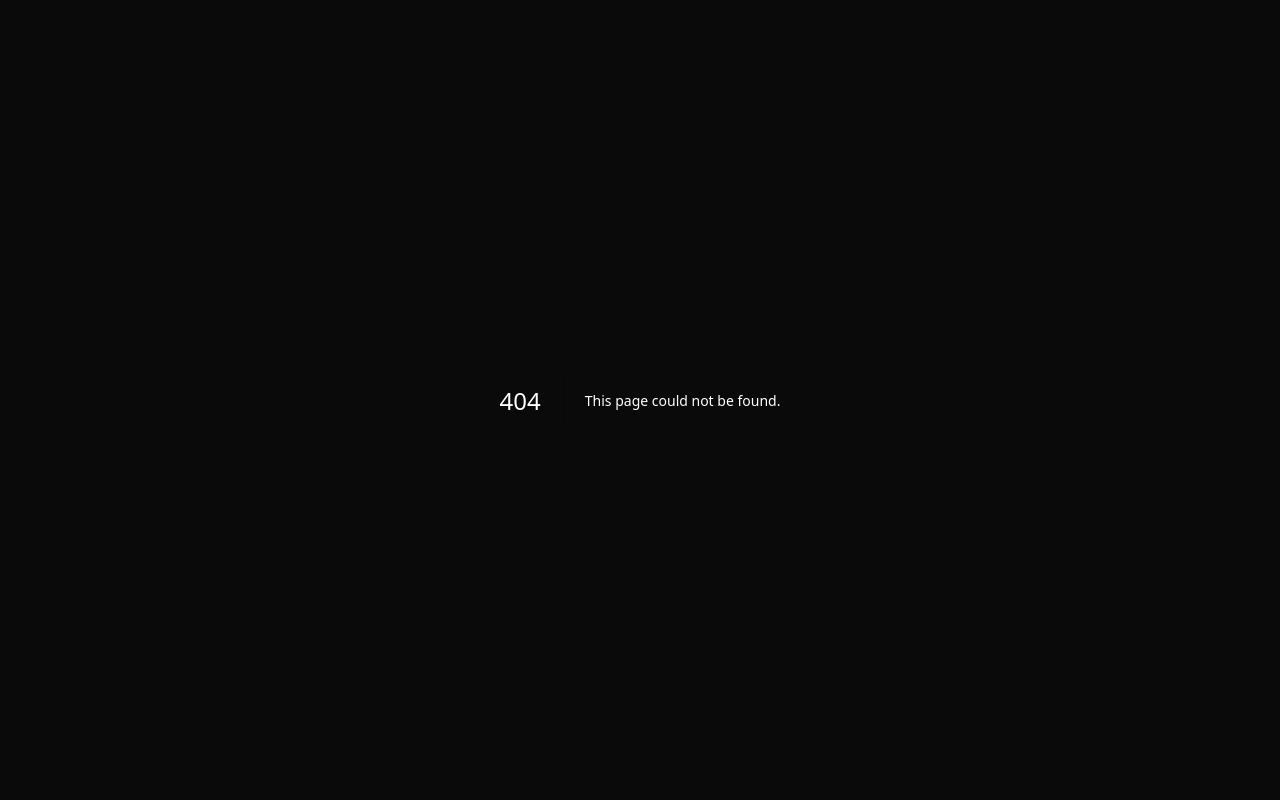
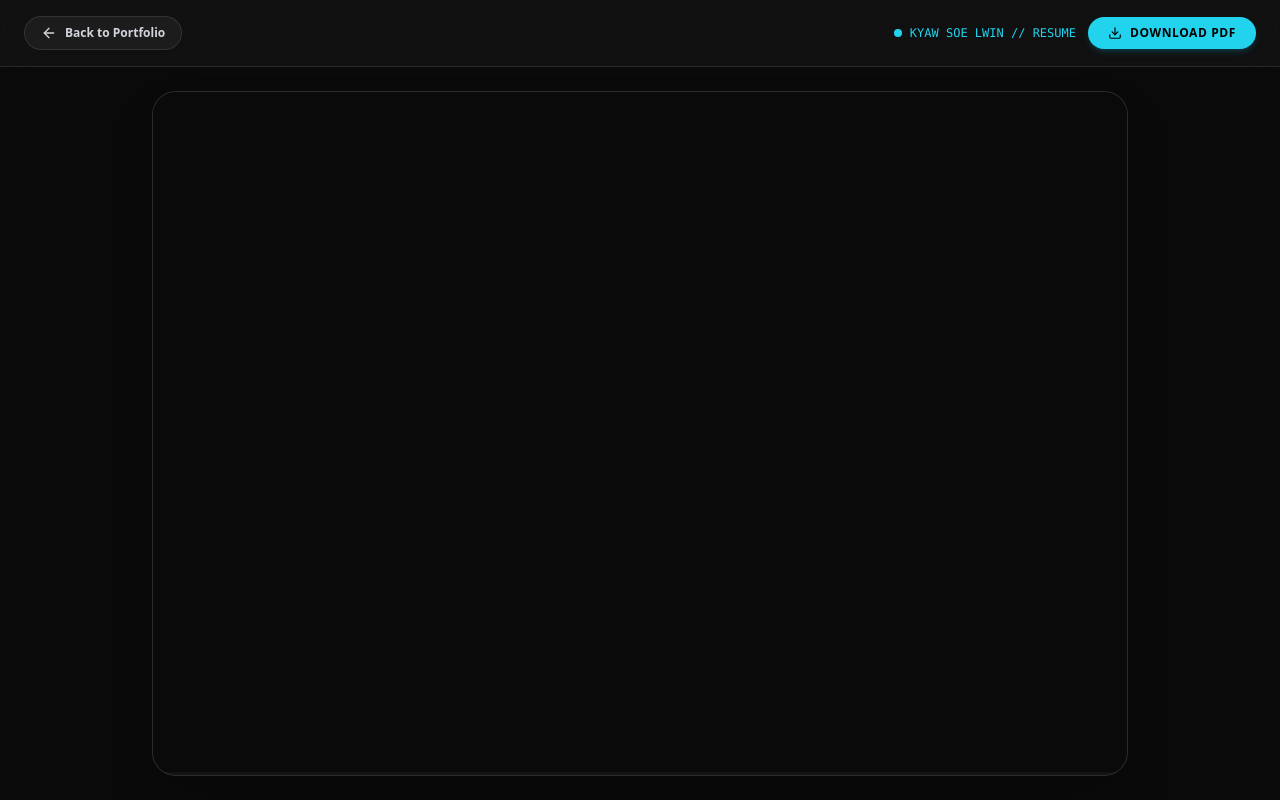
Before and after one commit to CapMorningStar/portfolio, a Next.js app: page /resume in a window 1280 px wide. Before the commit this address had no page. Built offline with nearby package versions, Linux system fonts and the light colour scheme.

Commit message:
feat: add dedicated /resume interactive viewer page for Preview action

```diff
--- /dev/null
+++ b/src/app/resume/page.tsx
@@ -0,0 +1,49 @@
+'use client';
+
+import React from 'react';
+import Link from 'next/link';
+import { ArrowLeft, Download, FileText, Sparkles, ExternalLink } from 'lucide-react';
+
+export default function ResumePage() {
+  return (
+    <div className="min-h-screen bg-[#0a0a0a] text-white flex flex-col">
+      {/* Top Navigation Bar */}
+      <header className="sticky top-0 z-50 bg-[#121212]/90 backdrop-blur-xl border-b border-white/10 px-6 py-4 flex items-center justify-between">
+        <Link
+          href="/"
+          className="inline-flex items-center gap-2 px-4 py-2 rounded-full bg-white/5 hover:bg-white/10 border border-white/10 text-xs font-bold text-gray-300 hover:text-white transition-all hover:-translate-x-0.5"
+        >
+          <ArrowLeft className="w-4 h-4" />
+          <span>Back to Portfolio</span>
+        </Link>
+
+        <div className="flex items-center gap-3">
+          <div className="hidden sm:flex items-center gap-2 text-xs font-mono text-cyan-400">
+            <span className="w-2 h-2 rounded-full bg-cyan-400 animate-pulse" />
+            <span>KYAW SOE LWIN // RESUME</span>
+          </div>
+
+          <a
+            href="/resume.pdf"
+            download="Kyaw_Soe_Lwin_AI_ML_Resume.pdf"
+            className="inline-flex items-center gap-2 px-5 py-2 rounded-full bg-cyan-400 hover:bg-cyan-300 text-black text-xs font-black uppercase tracking-wider transition-all shadow-md shadow-cyan-500/20 hover:scale-105"
+          >
+            <Download className="w-3.5 h-3.5" />
+            <span>Download PDF</span>
+          </a>
+        </div>
+      </header>
+
+      {/* Main Resume Viewer Body */}
+      <main className="flex-1 w-full max-w-5xl mx-auto p-4 sm:p-6 flex flex-col">
+        <div className="w-full flex-1 rounded-3xl overflow-hidden border border-white/10 bg-[#141414] shadow-2xl min-h-[85vh]">
+          <iframe
+            src="/resume.pdf#toolbar=1&navpanes=0"
+            className="w-full h-full min-h-[85vh] border-0"
+            title="Kyaw Soe Lwin AI/ML Resume"
+          />
+        </div>
+      </main>
+    </div>
+  );
+}
--- a/src/components/HireModal.tsx
+++ b/src/components/HireModal.tsx
@@ -122,7 +122,7 @@ export function HireModal({ isOpen, onClose }: HireModalProps) {
               </span>
             </div>
 
-            {/* Action 1: Resume PDF Section (Preview in New Tab vs Instant Download) */}
+            {/* Action 1: Resume Section (Preview in dedicated /resume viewer vs Direct Download) */}
             <div className="mb-6 p-5 rounded-2xl bg-[#181818]/90 border border-cyan-500/30 flex flex-col sm:flex-row sm:items-center justify-between gap-4 shadow-[0_0_25px_rgba(6,182,212,0.08)]">
               <div className="flex items-center gap-3.5">
                 <div className="w-11 h-11 rounded-2xl bg-cyan-500/15 border border-cyan-500/30 text-cyan-400 flex items-center justify-center shrink-0 shadow-inner">
@@ -135,9 +135,9 @@ export function HireModal({ isOpen, onClose }: HireModalProps) {
               </div>
 
               <div className="flex items-center gap-2.5">
-                {/* 1. Preview in New Tab (Opens PDF reader in dedicated browser tab) */}
+                {/* 1. Preview: Opens dedicated /resume reader in new tab */}
                 <a
-                  href="/api/resume/preview"
+                  href="/resume"
                   target="_blank"
                   rel="noopener noreferrer"
                   className="px-4 py-2.5 rounded-full bg-white/5 hover:bg-white/15 border border-white/15 text-xs font-bold text-gray-200 hover:text-white flex items-center gap-1.5 transition-all hover:scale-105"
@@ -146,9 +146,9 @@ export function HireModal({ isOpen, onClose }: HireModalProps) {
                   <ExternalLink className="w-3.5 h-3.5 text-cyan-400" />
                 </a>
 
-                {/* 2. Download directly to device */}
+                {/* 2. Download: Direct 1-click download */}
                 <a
-                  href="/api/resume"
+                  href="/resume.pdf"
                   download="Kyaw_Soe_Lwin_AI_ML_Resume.pdf"
                   className="px-5 py-2.5 rounded-full bg-cyan-400 hover:bg-cyan-300 text-black text-xs font-black uppercase tracking-wider flex items-center gap-2 transition-all shadow-lg shadow-cyan-500/25 hover:scale-105"
                 >
```
